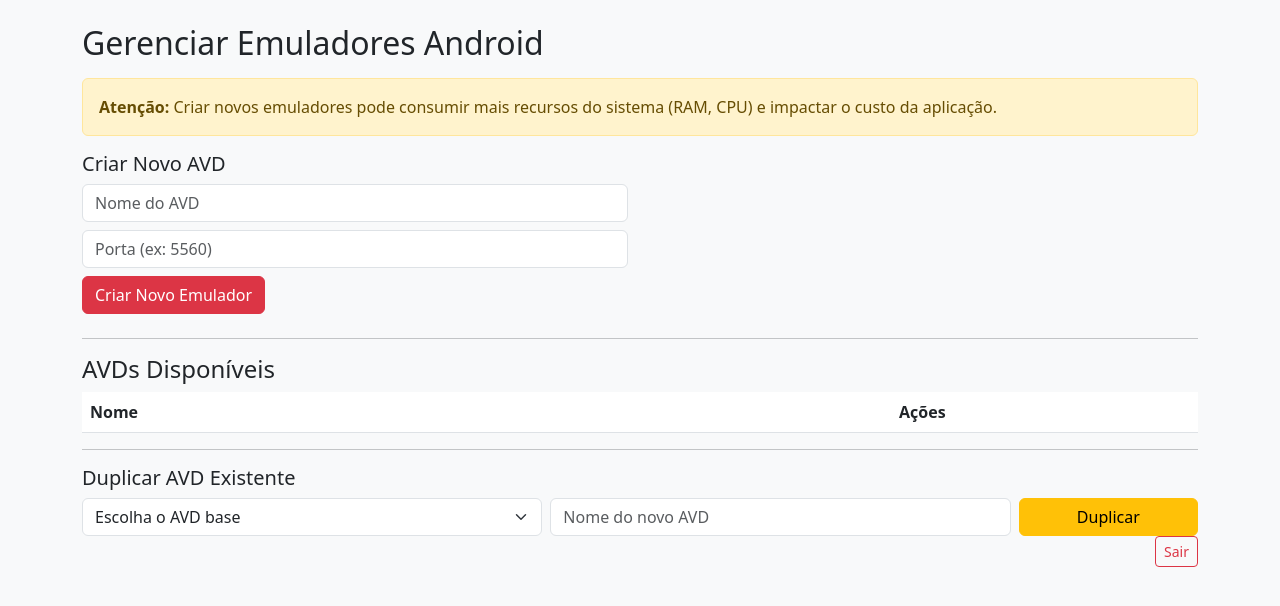
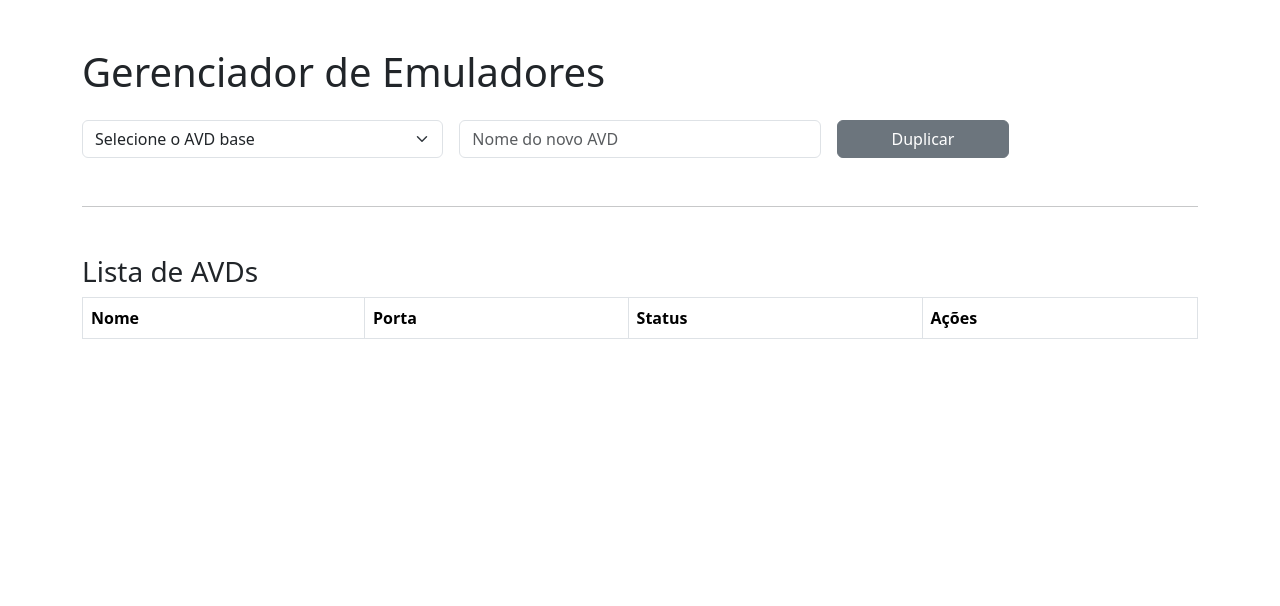
Before and after one commit to JCRGI/robo, a Flask app: page /emuladores in a window 1280 px wide. Shown: the top 606 px of the page. Run offline with Flask 3, Linux system fonts and the light colour scheme; the visitor is signed in with stand-in values (Sample User, id 1); lists and menus that the app fills with data are empty.

Commit message:
gerenciador de emuladores

```diff
--- a/app.py
+++ b/app.py
@@ -16,4 +16,5 @@ def home():
     return "<script>window.location.href='/login'</script>"
 
 if __name__ == '__main__':
-    app.run(debug=True)
+    # 🚫 NÃO use debug=True nem use_reloader=True aqui
+    app.run(debug=False, use_reloader=False)
--- a/templates/emuladores.html
+++ b/templates/emuladores.html
@@ -1,130 +1,308 @@
 <!DOCTYPE html>
 <html lang="pt-br">
   <head>
-  <meta charset="UTF-8">
-  <title>Gerenciar Emuladores Android</title>
-  <link href="https://cdn.jsdelivr.net/npm/bootstrap@5.3.0/dist/css/bootstrap.min.css" rel="stylesheet">
+    <meta charset="UTF-8" />
+    <title>Gerenciador de Emuladores</title>
+    <link
+      href="https://cdn.jsdelivr.net/npm/bootstrap@5.3.3/dist/css/bootstrap.min.css"
+      rel="stylesheet"
+    />
+    <style>
+
+      .duplicacao-container {
+        display: flex;
+        justify-content: center;
+        align-items: center;
+        gap: 30px;
+        margin-bottom: 20px;
+        animation: surgir 0.3s ease-in;
+      }
+
+      .celular {
+        width: 40px;
+        height: 70px;
+        border: 2px solid #6c757d;
+        border-radius: 10px;
+        position: relative;
+        background: linear-gradient(to bottom, #f8f9fa, #dee2e6);
+        box-shadow: 0 0 5px rgba(0, 0, 0, 0.2);
+        transition: transform 0.5s ease;
+      }
+
+      .celular::before {
+        content: "";
+        position: absolute;
+        bottom: 5px;
+        left: 50%;
+        transform: translateX(-50%);
+        width: 6px;
+        height: 6px;
+        background: #6c757d;
+        border-radius: 50%;
+      }
+
+      .seta {
+        font-size: 1.5rem;
+        animation: piscar 1s infinite;
+        color: #6c757d;
+      }
+
+      .celular-direita {
+        opacity: 0;
+        transform: scale(0.8);
+        animation: aparecer 1.5s forwards;
+        animation-delay: 1s;
+      }
+
+      @keyframes piscar {
+        0%, 100% { opacity: 1; }
+        50% { opacity: 0.3; }
+      }
+
+      @keyframes aparecer {
+        to {
+          opacity: 1;
+          transform: scale(1);
+        }
+      }
+
+      @keyframes surgir {
+        from { opacity: 0; transform: translateY(10px); }
+        to { opacity: 1; transform: translateY(0); }
+      }
+
+      .overlay {
+        position: fixed;
+        top: 0;
+        left: 0;
+        width: 100%;
+        height: 100%;
+        background: rgba(255, 255, 255, 0.95);
+        display: flex;
+        justify-content: center;
+        align-items: center;
+        z-index: 9999;
+        flex-direction: column;
+        text-align: center;
+        padding: 20px;
+      }
+
+      .overlay .animacao-celulares {
+        display: flex;
+        align-items: center;
+        justify-content: center;
+        gap: 30px;
+      }
+
+      .overlay h3 {
+        font-size: 1.5rem;
+        color: #444;
+        margin-top: 30px;
+      }
+
+      .resultado-final {
+        display: none;
+        flex-direction: column;
+        align-items: center;
+        justify-content: center;
+        animation: fadeIn 0.5s ease-in-out;
+      }
+
+      .resultado-final .icone {
+        font-size: 4rem;
+        margin-bottom: 10px;
+      }
+
+      @keyframes fadeIn {
+        from { opacity: 0; transform: scale(0.9); }
+        to   { opacity: 1; transform: scale(1); }
+      }
+    </style>
   </head>
-<body class="bg-light">
+  <body class="container py-5">
+    <h1 class="mb-4">Gerenciador de Emuladores</h1>
 
-<div class="container py-4">
-  <h2 class="mb-3">Gerenciar Emuladores Android</h2>
+    <form id="formDuplicar" class="row g-3">
+      <div class="col-md-4">
+        <select name="avd_base" class="form-select" required>
+          <option value="">Selecione o AVD base</option>
+          {% for avd in avds %}
+          <option value="{{ avd.nome }}">{{ avd.nome }}</option>
+          {% endfor %}
+        </select>
+      </div>
+      <div class="col-md-4">
+        <input
+          name="avd_novo"
+          class="form-control"
+          placeholder="Nome do novo AVD"
+          required
+        />
+      </div>
+      <div class="col-md-2">
+        <button id="btnDuplicar" type="submit" class="btn btn-secondary w-100">
+          <span
+            class="spinner-border spinner-border-sm d-none"
+            id="spinnerDuplicar"
+            role="status"
+          ></span>
+          <span id="labelBtnDuplicar">Duplicar</span>
+        </button>
+      </div>
+    </form>
 
-  <div class="alert alert-warning">
-    <strong>Atenção:</strong> Criar novos emuladores pode consumir mais recursos do sistema (RAM, CPU) e impactar o custo da aplicação.
+    <!-- Feedback visual de duplicação -->
+    <div id="duplicacaoVisual" class="duplicacao-container d-none">
+      <div class="celular celular-esquerda"></div>
+      <div class="seta">&#10140;</div>
+      <div class="celular celular-direita"></div>
     </div>
 
-  {% with messages = get_flashed_messages(with_categories=true) %}
-    {% if messages %}
-      {% for category, message in messages %}
-        <div class="alert alert-{{ category }} alert-dismissible fade show" role="alert">
-          {{ message }}
-          <button type="button" class="btn-close" data-bs-dismiss="alert"></button>
-        </div>
-      {% endfor %}
-    {% endif %}
-  {% endwith %}
-
-  <!-- Criar novo AVD -->
-  <div class="row mb-4">
-    <div class="col-md-6">
-      <h5>Criar Novo AVD</h5>
-      <form method="post">
-        <input type="hidden" name="acao" value="criar">
-        <div class="mb-2">
-          <input type="text" name="nome_avd" class="form-control" placeholder="Nome do AVD" required>
-        </div>
-        <div class="mb-2">
-          <input type="number" name="porta" class="form-control" placeholder="Porta (ex: 5560)" required>
-        </div>
-        <button class="btn btn-danger">Criar Novo Emulador</button>
-      </form>
-    </div>
+    <!-- Tela de bloqueio (overlay) -->
+    <div id="overlay" class="overlay d-none">
+      <div id="animacaoClonagem" class="animacao-celulares">
+        <div class="celular celular-esquerda"></div>
+        <div class="seta">&#10140;</div>
+        <div class="celular celular-direita"></div>
       </div>
 
-  <hr>
+      <div id="resultadoClonagem" class="resultado-final">
+        <div id="iconeResultado" class="icone">✔️</div>
+        <h3 id="mensagemResultado">AVD duplicado com sucesso!</h3>
+      </div>
 
-  <h4>AVDs Disponíveis</h4>
-  <table class="table table-striped">
+      <h3 id="mensagemAguardando" class="mt-4">
+        Não feche até terminar o processo de clonagem
+      </h3>
+    </div>
+
+    <div id="alertaDuplicacao" class="mt-3"></div>
+
+    <hr class="my-5" />
+    <h3>Lista de AVDs</h3>
+
+    <table class="table table-bordered align-middle">
       <thead>
         <tr>
           <th>Nome</th>
-        <th class="text-center">Ações</th>
+          <th>Porta</th>
+          <th>Status</th>
+          <th>Ações</th>
         </tr>
       </thead>
       <tbody>
         {% for avd in avds %}
         <tr>
+          <td>{{ avd.nome }}</td>
+          <td>{{ avd.porta }}</td>
           <td>
-          {{ avd.nome }}
             {% if avd.status == 'Rodando' %}
-            <span class="badge bg-success ms-2">Rodando</span>
+            <span class="badge bg-success">Rodando</span>
             {% else %}
-            <span class="badge bg-secondary ms-2">Desligado</span>
+            <span class="badge bg-secondary">Desligado</span>
             {% endif %}
           </td>
-        <td class="text-center">
-
-          <div class="d-flex justify-content-center align-items-center gap-2 flex-wrap">
-
-            <!-- Ligar -->
-            <form method="post">
-              <input type="hidden" name="acao" value="usar_existente">
-              <input type="hidden" name="avd_existente" value="{{ avd.nome }}">
-              <input type="hidden" name="porta_existente" value="{{ avd.porta }}">
-              <button class="btn btn-success btn-sm" {% if avd.status == 'Rodando' %}disabled{% endif %}>Ligar</button>
+          <td>
+            {% if avd.status == 'Rodando' %}
+            <form action="{{ url_for('emuladores.parar_avd_route', porta=avd.porta) }}" method="post" class="d-inline">
+              <button class="btn btn-sm btn-danger">Desligar</button>
             </form>
-
-            <!-- Desligar -->
-            <form action="{{ url_for('emuladores.parar_avd_route', porta=avd.porta) }}" method="post">
-              <button class="btn btn-warning btn-sm" {% if avd.status != 'Rodando' %}disabled{% endif %}>Desligar</button>
+            {% else %}
+            <form action="{{ url_for('emuladores.gerenciar_emuladores') }}" method="post" class="d-inline">
+              <input type="hidden" name="acao" value="usar_existente" />
+              <input type="hidden" name="avd_existente" value="{{ avd.nome }}" />
+              <input type="hidden" name="porta_existente" value="{{ avd.porta }}" />
+              <button class="btn btn-sm btn-success">Ligar</button>
             </form>
-
-            <!-- Deletar -->
-            <form method="post" action="{{ url_for('emuladores.deletar_avd_route', nome=avd.nome) }}" onsubmit="return confirm('Deseja realmente deletar {{ avd.nome }}?')">
-              <button class="btn btn-outline-danger btn-sm">Deletar</button>
+            {% endif %}
+          <form action="{{ url_for('emuladores.deletar_avd_route', nome=avd.nome) }}" method="post" class="d-inline ms-2">
+            <button class="btn btn-sm btn-outline-danger" {% if avd.status=='Rodando' %} disabled
+              title="Desligue o AVD para excluí-lo" {% endif %}>
+              Excluir
+            </button>
           </form>
-
-            <!-- Switch Robo -->
-            <form method="post" action="{{ url_for('emuladores.trocar_robo') }}">
-              <input type="hidden" name="avd" value="{{ avd.nome }}">
-              <div class="form-check form-switch">
-                <input class="form-check-input" type="checkbox" name="modo" value="r2" onchange="this.form.submit()" {% if avd.nome.endswith('2') %}checked{% endif %}>
-                <label class="form-check-label">{{ 'R2' if avd.nome.endswith('2') else 'R1' }}</label>
-              </div>
-            </form>
-
-          </div>
-
           </td>
         </tr>
         {% endfor %}
       </tbody>
     </table>
 
-  <hr>
-<h5>Duplicar AVD Existente</h5>
-<form action="{{ url_for('emuladores.duplicar_avd_route') }}" method="post" class="row g-2">
-  <div class="col-md-5">
-    <select name="avd_base" class="form-select" required>
-      <option value="">Escolha o AVD base</option>
-      {% for avd in avds %}
-        <option value="{{ avd.nome if avd.nome else avd }}">{{ avd.nome if avd.nome else avd }}</option>
-      {% endfor %}
-    </select>
-  </div>
-  <div class="col-md-5">
-    <input type="text" name="avd_novo" class="form-control" placeholder="Nome do novo AVD" required />
-  </div>
-  <div class="col-md-2">
-    <button class="btn btn-warning w-100">Duplicar</button>
-  </div>
-</form>
+    <script>
+      const form = document.getElementById("formDuplicar");
+      const spinner = document.getElementById("spinnerDuplicar");
+      const btn = document.getElementById("btnDuplicar");
+      const label = document.getElementById("labelBtnDuplicar");
+      const alerta = document.getElementById("alertaDuplicacao");
+      const duplicacaoVisual = document.getElementById("duplicacaoVisual");
+      const overlay = document.getElementById("overlay");
 
-  <a href="{{ url_for('auth.logout') }}" class="btn btn-sm btn-outline-danger float-end">Sair</a>
+      form.addEventListener("submit", async (e) => {
+        e.preventDefault();
+        alerta.innerHTML = "";
 
-</div>
+        duplicacaoVisual.classList.remove("d-none");
+        overlay.classList.remove("d-none");
 
-<script src="https://cdn.jsdelivr.net/npm/bootstrap@5.3.0/dist/js/bootstrap.bundle.min.js"></script>
+        document.getElementById("resultadoClonagem").style.display = "none";
+        document.getElementById("animacaoClonagem").style.display = "flex";
+        document.getElementById("mensagemAguardando").style.display = "block";
+
+        const formData = new FormData(form);
+        spinner.classList.remove("d-none");
+        label.textContent = "Aguarde...";
+        btn.disabled = true;
+
+        const res = await fetch(`/duplicar_avd`, {
+          method: "POST",
+          body: formData,
+        });
+
+        const json = await res.json();
+
+        if (json.erro) {
+          alerta.innerHTML = `<div class="alert alert-danger">${json.erro}</div>`;
+          spinner.classList.add("d-none");
+          btn.disabled = false;
+          label.textContent = "Duplicar";
+          duplicacaoVisual.classList.add("d-none");
+          overlay.classList.add("d-none");
+          return;
+        }
+
+        const { task_id } = json;
+
+        const interval = setInterval(async () => {
+          const r = await fetch(`/status/${task_id}`);
+          const { status, erro } = await r.json();
+
+          if (erro || status === "concluido") {
+            clearInterval(interval);
+            spinner.classList.add("d-none");
+            btn.disabled = false;
+            label.textContent = "Duplicar";
+
+            document.getElementById("animacaoClonagem").style.display = "none";
+            document.getElementById("mensagemAguardando").style.display = "none";
+            document.getElementById("resultadoClonagem").style.display = "flex";
+
+            const icone = document.getElementById("iconeResultado");
+            const mensagem = document.getElementById("mensagemResultado");
+
+            if (erro) {
+              alerta.innerHTML = `<div class="alert alert-danger">${erro}</div>`;
+              icone.textContent = "❌";
+              mensagem.textContent = "Erro ao duplicar o AVD";
+              overlay.classList.add("d-none");
+              return;
+            }
+
+            icone.textContent = "✔️";
+            mensagem.textContent = "AVD duplicado com sucesso!";
+
+            setTimeout(() => location.reload(), 1500);
+          }
+        }, 1000);
+      });
+    </script>
   </body>
 </html>
```
Also changed, not shown: core/duplicador_avd.py (added, +42 -0 lines), core/emulador_manager.py (+18 -10 lines), interface/routes_emuladores.py (+51 -11 lines). Lines whose indentation alone changed are shown as unchanged.
